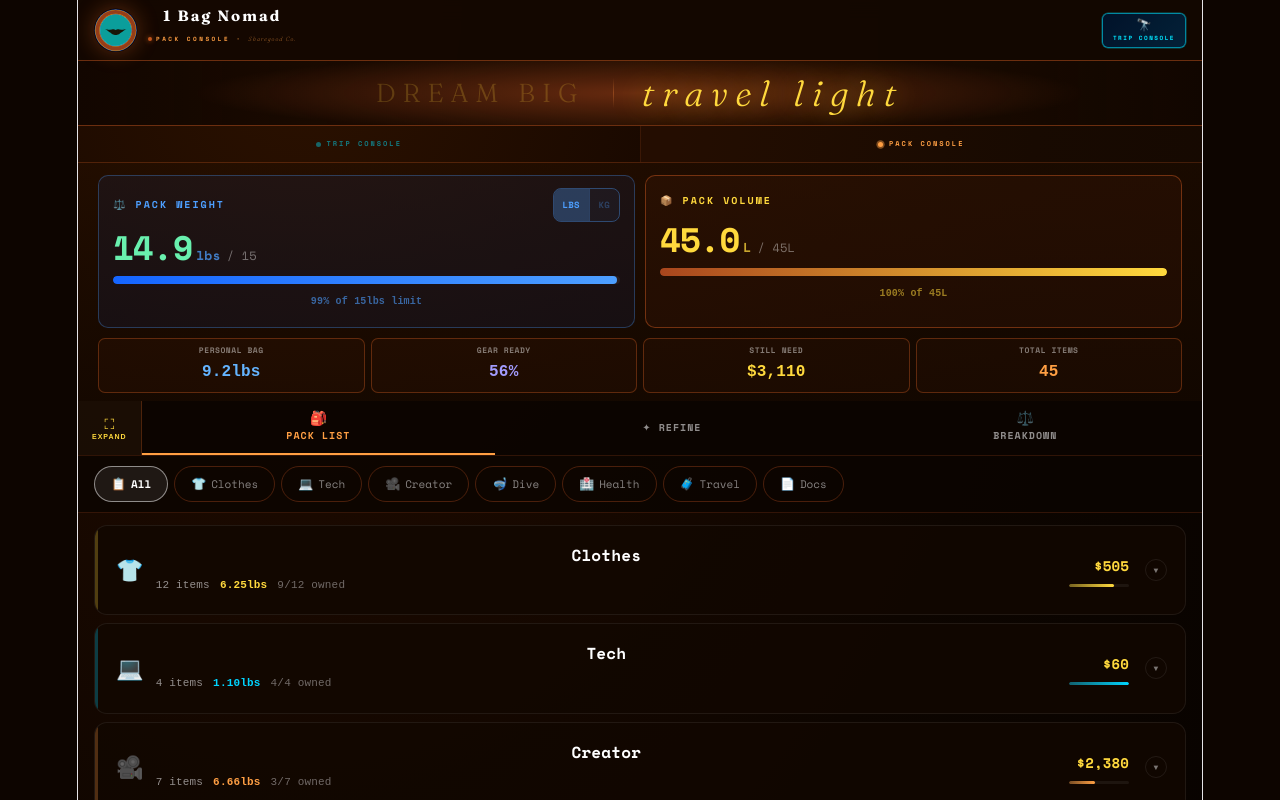
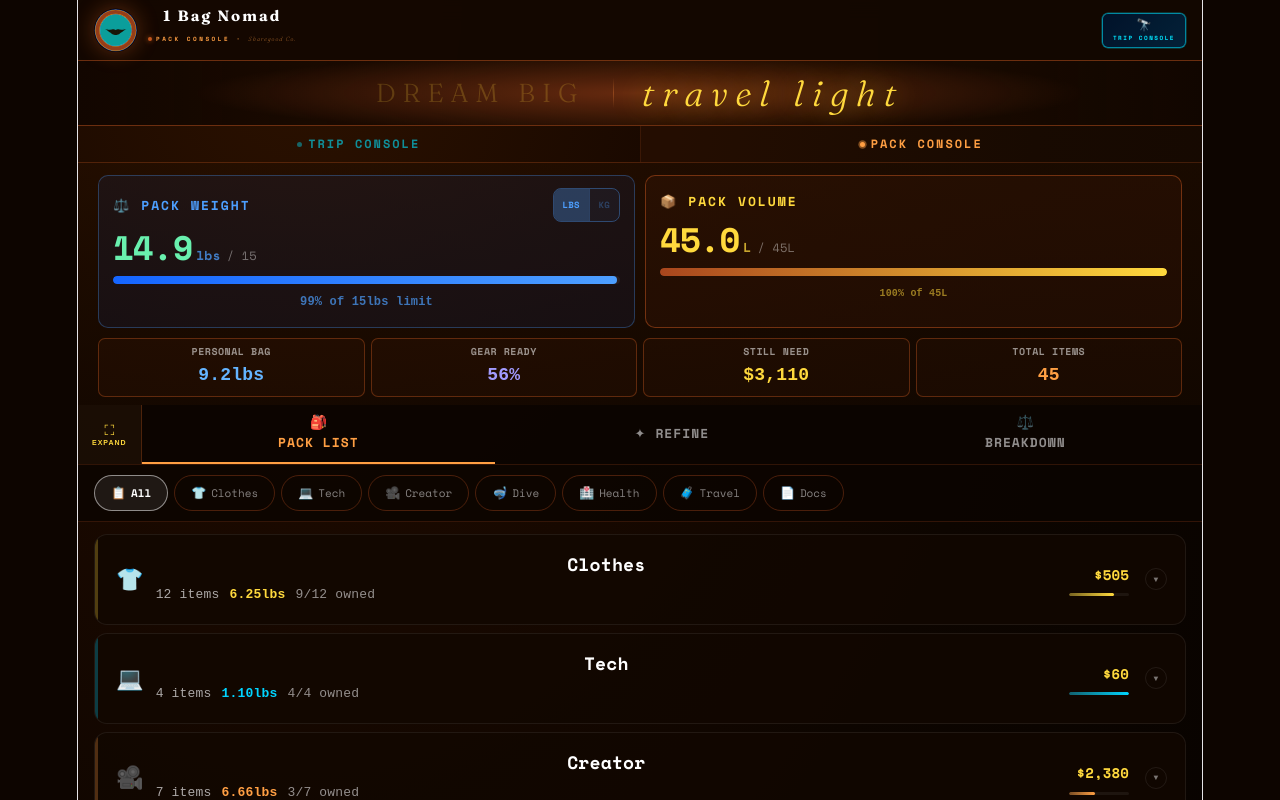
Before and after one commit to mikolangelo2-art/1-Bag-Nomad, a React (Vite) app: page / in a window 1280 px wide. Both pictures are taken after a click on the element "PACK CONSOLE". Shown: the top 800 px of the page. Built offline with nearby package versions, Linux system fonts and the light colour scheme.

Commit message:
Pack Console typography pass: larger text throughout

```diff
--- a/src/App.jsx
+++ b/src/App.jsx
@@ -1376,17 +1376,17 @@ function PackConsole({tripData,onExpedition,isFullscreen,setFullscreen}) {
           {/* Main row — tap to expand */}
           <div onClick={()=>setOpen(o=>!o)} style={{flex:1,display:"flex",alignItems:"center",gap:12,padding:"12px 8px 12px 4px",cursor:"pointer",minWidth:0}}>
             <div style={{flex:1,minWidth:0}}>
-              <div style={{fontSize:13,fontWeight:700,color:item.owned?"rgba(105,240,174,0.85)":"#FFF",fontFamily:"'Space Mono',monospace",overflow:"hidden",textOverflow:"ellipsis",whiteSpace:"nowrap",marginBottom:3}}>{item.name||"Unnamed"}</div>
+              <div style={{fontSize:15,fontWeight:700,color:item.owned?"rgba(105,240,174,0.85)":"#FFF",fontFamily:"'Space Mono',monospace",overflow:"hidden",textOverflow:"ellipsis",whiteSpace:"nowrap",marginBottom:4}}>{item.name||"Unnamed"}</div>
               <div style={{display:"flex",gap:8,alignItems:"center",flexWrap:"wrap"}}>
-                {parseFloat(item.weight)>0&&<span style={{fontSize:10,color:"rgba(255,255,255,0.55)",fontFamily:"monospace"}}>{(parseFloat(item.weight)*wM).toFixed(2)}{unit}</span>}
-                {parseFloat(item.cost)>0&&<span style={{fontSize:10,color:"rgba(255,217,61,0.65)",fontFamily:"monospace"}}>${item.cost}</span>}
-                <span style={{fontSize:9,color:BAG_C[item.bag]||"rgba(255,159,67,0.5)",fontFamily:"monospace"}}>{item.bag}</span>
+                {parseFloat(item.weight)>0&&<span style={{fontSize:13,color:"rgba(255,255,255,0.65)",fontFamily:"monospace"}}>{(parseFloat(item.weight)*wM).toFixed(2)}{unit}</span>}
+                {parseFloat(item.cost)>0&&<span style={{fontSize:13,color:"rgba(255,217,61,0.75)",fontFamily:"monospace"}}>${item.cost}</span>}
+                <span style={{fontSize:12,color:BAG_C[item.bag]||"rgba(255,159,67,0.6)",fontFamily:"monospace"}}>{item.bag}</span>
               </div>
             </div>
             <div style={{display:"flex",flexDirection:"column",alignItems:"flex-end",gap:5,flexShrink:0}}>
-              <div style={{padding:"3px 10px",borderRadius:10,background:item.owned?"rgba(105,240,174,0.08)":"rgba(196,87,30,0.1)",border:`1px solid ${item.owned?"rgba(105,240,174,0.3)":"rgba(196,87,30,0.3)"}`,fontSize:10,fontWeight:700,color:item.owned?"#69F0AE":"#C4571E",letterSpacing:0.5}}>{item.owned?"OWNED":"NEED"}</div>
-              <div style={{width:16,height:16,borderRadius:"50%",border:"1px solid rgba(255,255,255,0.15)",display:"flex",alignItems:"center",justifyContent:"center"}}>
-                <span style={{fontSize:7,color:"rgba(255,255,255,0.5)",transform:open?"rotate(180deg)":"none",display:"inline-block",transition:"transform 0.2s"}}>▼</span>
+              <div style={{padding:"5px 14px",borderRadius:10,background:item.owned?"rgba(105,240,174,0.08)":"rgba(196,87,30,0.1)",border:`1px solid ${item.owned?"rgba(105,240,174,0.3)":"rgba(196,87,30,0.3)"}`,fontSize:12,fontWeight:700,color:item.owned?"#69F0AE":"#C4571E",letterSpacing:0.5}}>{item.owned?"OWNED":"NEED"}</div>
+              <div style={{width:22,height:22,borderRadius:"50%",border:"1px solid rgba(255,255,255,0.2)",display:"flex",alignItems:"center",justifyContent:"center"}}>
+                <span style={{fontSize:10,color:"rgba(255,255,255,0.6)",transform:open?"rotate(180deg)":"none",display:"inline-block",transition:"transform 0.2s"}}>▼</span>
               </div>
             </div>
           </div>
@@ -1435,11 +1435,11 @@ function PackConsole({tripData,onExpedition,isFullscreen,setFullscreen}) {
         <div onClick={()=>toggleCat(cat.id)} style={{display:"flex",alignItems:"center",gap:12,padding:"16px 18px",cursor:"pointer",minHeight:64,borderLeft:`3px solid ${open?cat.color:cat.color+"44"}`}}>
           <div style={{fontSize:22,flexShrink:0}}>{cat.icon}</div>
           <div style={{flex:1,minWidth:0}}>
-            <div style={{fontSize:16,fontWeight:700,color:open?cat.color:"#FFF",fontFamily:"'Space Mono',monospace",marginBottom:4,transition:"color 0.2s"}}>{cat.label}</div>
+            <div style={{fontSize:18,fontWeight:700,color:open?cat.color:"#FFF",fontFamily:"'Space Mono',monospace",marginBottom:5,transition:"color 0.2s"}}>{cat.label}</div>
             <div style={{display:"flex",gap:10,alignItems:"center",flexWrap:"wrap"}}>
-              <span style={{fontSize:11,color:"rgba(255,255,255,0.55)",fontFamily:"monospace"}}>{catItems.length} item{catItems.length!==1?"s":""}</span>
-              {catW>0&&<span style={{fontSize:11,color:cat.color,fontWeight:700,fontFamily:"monospace"}}>{catW.toFixed(2)}{unit}</span>}
-              <span style={{fontSize:11,color:"rgba(255,255,255,0.4)",fontFamily:"monospace"}}>{ownedInCat}/{catItems.length} owned</span>
+              <span style={{fontSize:13,color:"rgba(255,255,255,0.65)",fontFamily:"monospace"}}>{catItems.length} item{catItems.length!==1?"s":""}</span>
+              {catW>0&&<span style={{fontSize:13,color:cat.color,fontWeight:700,fontFamily:"monospace"}}>{catW.toFixed(2)}{unit}</span>}
+              <span style={{fontSize:13,color:"rgba(255,255,255,0.55)",fontFamily:"monospace"}}>{ownedInCat}/{catItems.length} owned</span>
             </div>
           </div>
           <div style={{display:"flex",flexDirection:"column",alignItems:"flex-end",gap:5,flexShrink:0}}>
@@ -1457,7 +1457,7 @@ function PackConsole({tripData,onExpedition,isFullscreen,setFullscreen}) {
           <div style={{animation:"slideOpen 0.2s ease",background:"rgba(0,0,0,0.2)"}}>
             <div style={{padding:"6px 18px 6px 18px",borderTop:`1px solid ${cat.color}15`,borderBottom:"1px solid rgba(255,255,255,0.04)",display:"flex",alignItems:"center",gap:6}}>
               <div style={{width:4,height:4,borderRadius:"50%",background:cat.color,flexShrink:0}}/>
-              <span style={{fontSize:8,color:cat.color,letterSpacing:2,fontFamily:"'Space Mono',monospace",fontWeight:700}}>{catItems.length} ITEM{catItems.length!==1?"S":""} · TAP TO EXPAND</span>
+              <span style={{fontSize:11,color:cat.color,letterSpacing:2,fontFamily:"'Space Mono',monospace",fontWeight:700}}>{catItems.length} ITEM{catItems.length!==1?"S":""} · TAP TO EXPAND</span>
             </div>
             {catItems.map((item,i)=><PackItemRow key={item.id} item={item} catColor={cat.color} isLast={i===catItems.length-1}/>)}
             {/* Add item row */}
@@ -1482,11 +1482,11 @@ function PackConsole({tripData,onExpedition,isFullscreen,setFullscreen}) {
       {!isFullscreen&&<div style={{display:"flex",borderBottom:"1px solid rgba(196,87,30,0.3)",flexShrink:0}}>
         <div onClick={onExpedition} style={{flex:1,padding:"5px 12px",display:"flex",alignItems:"center",justifyContent:"center",gap:6,cursor:"pointer",borderRight:"1px solid rgba(196,87,30,0.2)"}} onMouseOver={e=>e.currentTarget.style.background="rgba(0,229,255,0.06)"} onMouseOut={e=>e.currentTarget.style.background="transparent"}>
           <div style={{width:5,height:5,borderRadius:"50%",background:"rgba(0,229,255,0.4)"}}/>
-          <span style={{fontSize:7,fontWeight:700,color:"rgba(0,229,255,0.5)",letterSpacing:2,fontFamily:"'Space Mono',monospace"}}>TRIP CONSOLE</span>
+          <span style={{fontSize:12,fontWeight:700,color:"rgba(0,229,255,0.6)",letterSpacing:2,fontFamily:"'Space Mono',monospace"}}>TRIP CONSOLE</span>
         </div>
         <div style={{flex:1,padding:"5px 12px",display:"flex",alignItems:"center",justifyContent:"center",gap:6,background:"rgba(196,87,30,0.06)"}}>
           <div style={{width:5,height:5,borderRadius:"50%",background:"#FF9F43",boxShadow:"0 0 6px rgba(196,87,30,0.8)",animation:"launchPulse 2.5s ease-in-out infinite"}}/>
-          <span style={{fontSize:7,fontWeight:700,color:"#FF9F43",letterSpacing:2,fontFamily:"'Space Mono',monospace"}}>PACK CONSOLE</span>
+          <span style={{fontSize:12,fontWeight:700,color:"#FF9F43",letterSpacing:2,fontFamily:"'Space Mono',monospace"}}>PACK CONSOLE</span>
         </div>
       </div>}
       {/* Hero stats */}
@@ -1495,7 +1495,7 @@ function PackConsole({tripData,onExpedition,isFullscreen,setFullscreen}) {
           {/* Weight hero */}
           <div style={{background:"rgba(21,101,255,0.07)",border:"1px solid rgba(77,159,255,0.3)",borderRadius:10,padding:"12px 14px"}}>
             <div style={{display:"flex",alignItems:"center",justifyContent:"space-between",marginBottom:8}}>
-              <div style={{fontSize:10,fontWeight:700,color:"#4D9FFF",letterSpacing:2,fontFamily:"'Space Mono',monospace"}}>⚖️ PACK WEIGHT</div>
+              <div style={{fontSize:13,fontWeight:700,color:"#4D9FFF",letterSpacing:2,fontFamily:"'Space Mono',monospace"}}>⚖️ PACK WEIGHT</div>
               <div onClick={()=>setUnit(u=>u==="lbs"?"kg":"lbs")} style={{display:"flex",borderRadius:8,border:"1px solid rgba(77,159,255,0.4)",overflow:"hidden",cursor:"pointer"}}>
                 {["lbs","kg"].map(u=><div key={u} style={{padding:"3px 9px",fontSize:9,fontWeight:700,background:unit===u?"rgba(77,159,255,0.3)":"rgba(77,159,255,0.05)",color:unit===u?"#4D9FFF":"rgba(77,159,255,0.3)",borderLeft:u==="kg"?"1px solid rgba(77,159,255,0.3)":"none"}}>{u.toUpperCase()}</div>)}
               </div>
@@ -1508,7 +1508,7 @@ function PackConsole({tripData,onExpedition,isFullscreen,setFullscreen}) {
             <div style={{height:8,background:"rgba(255,255,255,0.06)",borderRadius:4,overflow:"hidden",marginBottom:5}}>
               <div style={{height:"100%",width:Math.min((bpW/wLim)*100,100)+"%",background:`linear-gradient(90deg,#1565FF,${(bpW*wM)>wLim?"#FF6B6B":"#4D9FFF"})`,borderRadius:4,transition:"width 0.4s ease"}}/>
             </div>
-            <div style={{fontSize:10,color:"rgba(77,159,255,0.6)",fontFamily:"monospace",fontWeight:700}}>{Math.round((bpW/wLim)*100)}% of {wLim}{unit} limit</div>
+            <div style={{fontSize:12,color:"rgba(77,159,255,0.7)",fontFamily:"monospace",fontWeight:700}}>{Math.round((bpW/wLim)*100)}% of {wLim}{unit} limit</div>
           </div>
           {/* Volume hero */}
           {(()=>{
@@ -1518,7 +1518,7 @@ function PackConsole({tripData,onExpedition,isFullscreen,setFullscreen}) {
             const dV=Math.min(bpV,VL),vPct=Math.min((bpV/VL)*100,100);
             return(<div style={{background:"rgba(169,70,29,0.08)",border:"1px solid rgba(196,87,30,0.5)",borderRadius:10,padding:"12px 14px"}}>
               <div style={{display:"flex",alignItems:"center",justifyContent:"space-between",marginBottom:8}}>
-                <div style={{fontSize:10,fontWeight:700,color:"#FFD93D",letterSpacing:2,fontFamily:"'Space Mono',monospace"}}>📦 PACK VOLUME</div>
+                <div style={{fontSize:13,fontWeight:700,color:"#FFD93D",letterSpacing:2,fontFamily:"'Space Mono',monospace"}}>📦 PACK VOLUME</div>
                 {incomplete&&<div style={{padding:"3px 8px",borderRadius:8,border:"1px solid rgba(255,159,67,0.4)",background:"rgba(255,159,67,0.1)",color:"#FF9F43",fontSize:9,fontFamily:"monospace",fontWeight:700}}>⚠ PARTIAL</div>}
               </div>
               <div style={{display:"flex",alignItems:"baseline",gap:4,marginBottom:7}}>
@@ -1537,8 +1537,8 @@ function PackConsole({tripData,onExpedition,isFullscreen,setFullscreen}) {
         <div style={{display:"grid",gridTemplateColumns:"repeat(4,1fr)",gap:6}}>
           {[{label:"PERSONAL BAG",value:(gbW*wM).toFixed(1)+unit,color:"#64B4FF"},{label:"GEAR READY",value:gearPct+"%",color:"#A29BFE"},{label:"STILL NEED",value:"$"+Math.round(neededCost).toLocaleString(),color:"#FFD93D"},{label:"TOTAL ITEMS",value:items.length,color:"#FF9F43"}].map(s=>(
             <div key={s.label} style={{background:"rgba(169,70,29,0.06)",border:"1px solid rgba(196,87,30,0.4)",borderRadius:7,padding:"7px 8px",textAlign:"center"}}>
-              <div style={{fontSize:isMobile?7:8,fontWeight:700,color:"rgba(255,255,255,0.45)",letterSpacing:0.5,marginBottom:3,fontFamily:"'Space Mono',monospace",lineHeight:1.2}}>{s.label}</div>
-              <div style={{fontSize:isMobile?13:16,fontWeight:900,color:s.color,fontFamily:"monospace"}}>{s.value}</div>
+              <div style={{fontSize:isMobile?8:10,fontWeight:700,color:"rgba(255,255,255,0.55)",letterSpacing:0.5,marginBottom:4,fontFamily:"'Space Mono',monospace",lineHeight:1.2}}>{s.label}</div>
+              <div style={{fontSize:isMobile?15:18,fontWeight:900,color:s.color,fontFamily:"monospace"}}>{s.value}</div>
             </div>
           ))}
         </div>
@@ -1552,7 +1552,7 @@ function PackConsole({tripData,onExpedition,isFullscreen,setFullscreen}) {
         {[{id:"pack",label:"PACK LIST",emoji:"🎒"},{id:"refine",label:"✦ REFINE",emoji:""},{id:"weight",label:"BREAKDOWN",emoji:"⚖️"}].map(t=>(
           <button key={t.id} onClick={()=>setPackTab(t.id)} style={{flex:1,display:"flex",flexDirection:"column",alignItems:"center",justifyContent:"center",gap:3,padding:"10px 4px",background:"none",border:"none",borderBottom:packTab===t.id?"2px solid #FF9F43":"2px solid transparent",color:packTab===t.id?"#FF9F43":"rgba(255,255,255,0.55)",cursor:"pointer",fontFamily:"'Space Mono',monospace",position:"relative"}}>
             {t.emoji&&<span style={{fontSize:14,lineHeight:1}}>{t.emoji}</span>}
-            <span style={{fontSize:10,letterSpacing:1,fontWeight:700}}>{t.label}</span>
+            <span style={{fontSize:13,letterSpacing:1,fontWeight:700}}>{t.label}</span>
             {t.id==="refine"&&suggestions.length>0&&<div style={{position:"absolute",top:6,right:"20%",width:7,height:7,borderRadius:"50%",background:"#4D9FFF",boxShadow:"0 0 8px #4D9FFF"}}/>}
           </button>
         ))}
```
